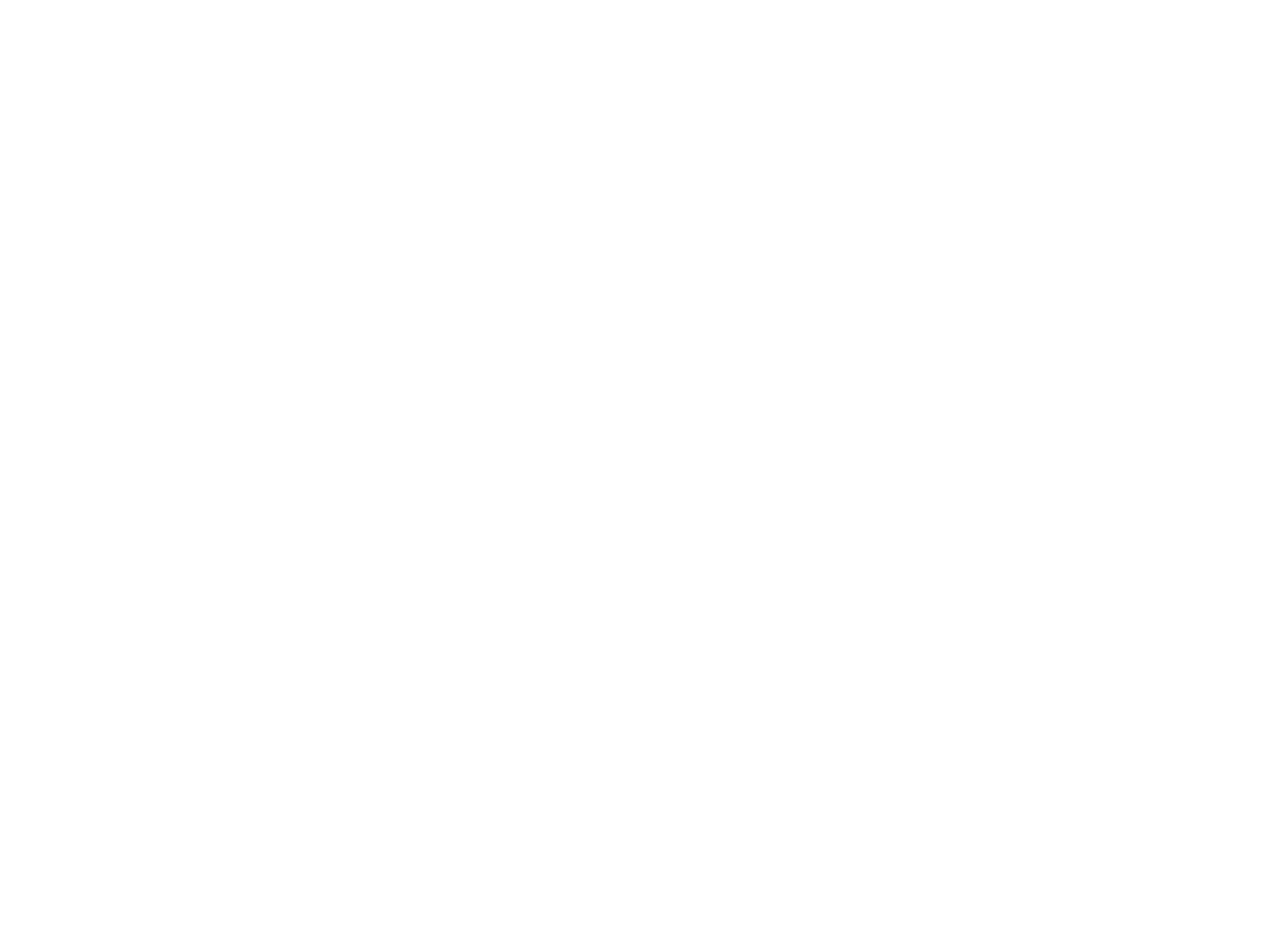
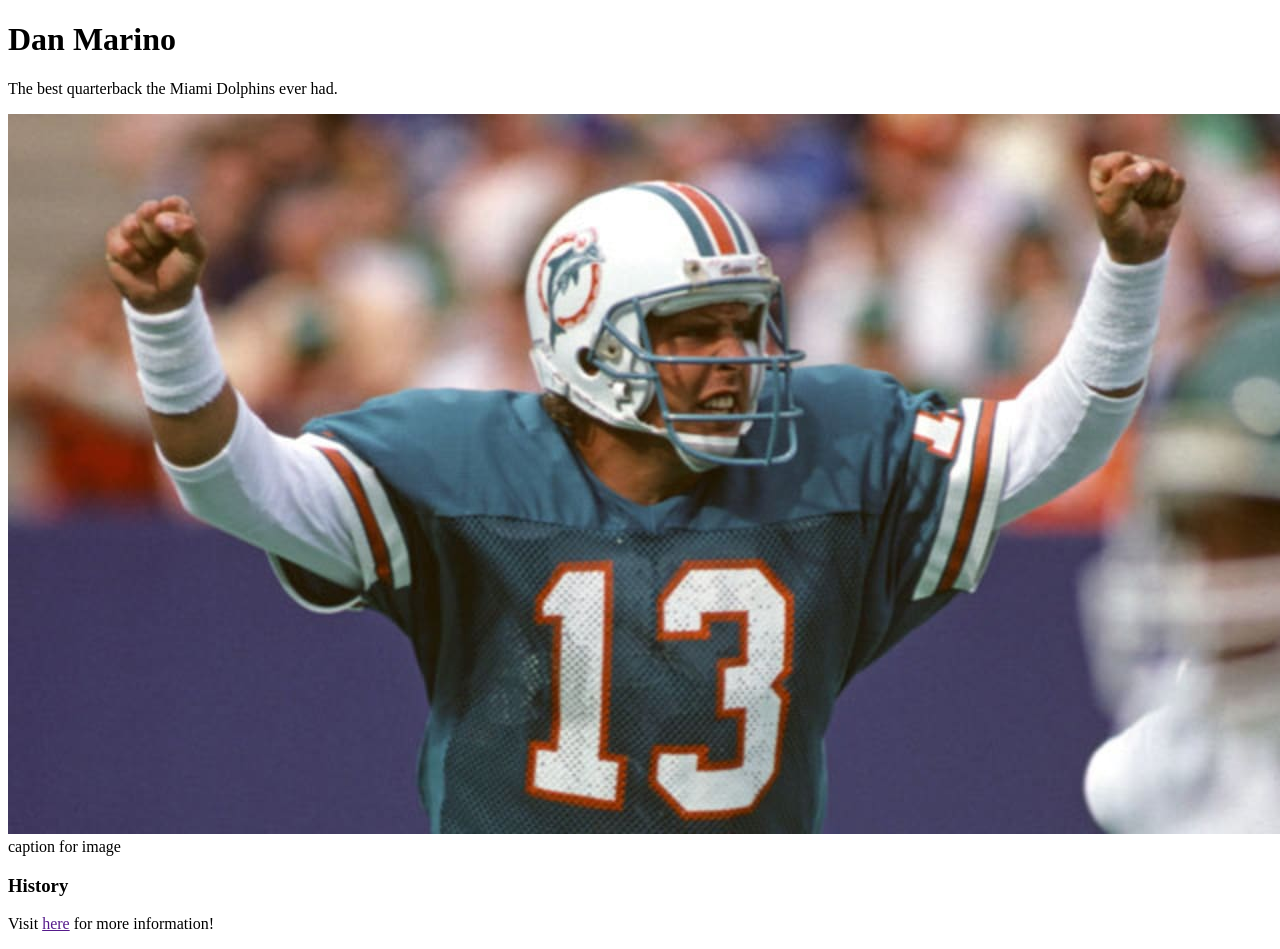
Before and after one commit to Dan-McGrath/Tribute-Page, a plain HTML site: page index.html in a window 1280 px wide. Before the commit the page ends 800 px from the top, so only its background shows below. Drawn offline with Linux system fonts and the light colour scheme.

Commit message:
Add basic info and hero img

```diff
--- a/index.html
+++ b/index.html
@@ -8,6 +8,30 @@
     <link rel="stylesheet" href="styles.css">
 </head>
 <body>
+    <header>
+        <h1 id="title">Dan Marino</h1>
+        <p>The best quarterback the Miami Dolphins ever had.</p>
+    </header>
+    <main id="'main">
+        <section class="hero">
+            <div class="hero__img" id="image-div">
+                <img id="image" src="images/hero-img.jpg" alt="Dan Marino">
+                <caption id="img-caption">caption for image</caption>
+            </div>
+        </section>
+        <section class="history">
+            <article>
+                <h1>History</h1>
+                <p id="tribute-info"></p>
+            </article>
+        </section>
+        <section class="recods">
 
+        </section>
+
+    </main>
+    <footer>
+        <p>Visit <a href="">here</a> for more information!</p>
+    </footer>
 </body>
 </html>
```
Also changed, not shown: images/hero-img.jpg (added).
